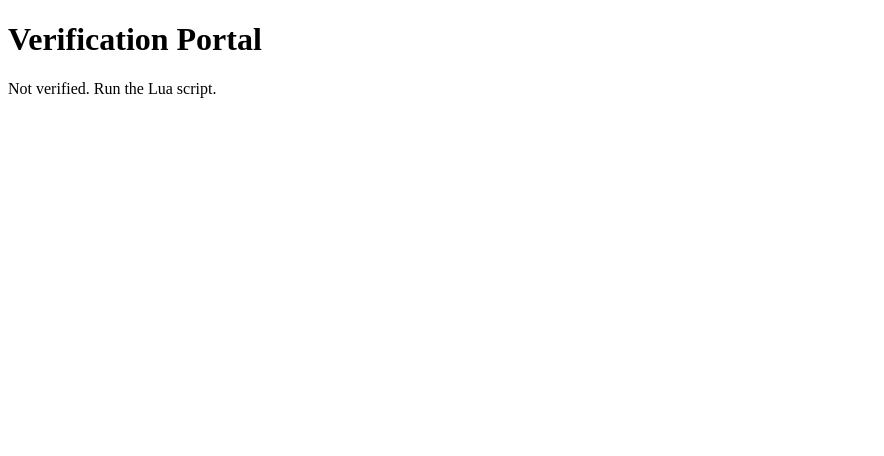
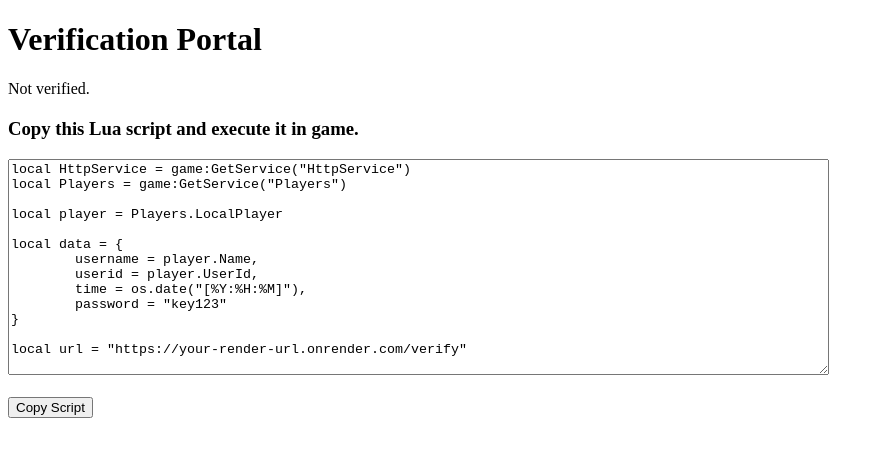
Before and after one commit to joyfulpizzapartylscripter/VRF, a website: page index.html in a window 1280 px wide. Shown: the whole page, without its empty margins (0-884 px from the left). Drawn offline with Linux system fonts and the light colour scheme.

Commit message:
Update index.html

```diff
--- a/index.html
+++ b/index.html
@@ -1,6 +1,8 @@
 <!DOCTYPE html>
-<html>
+<html lang="en">
 <head>
+    <meta charset="UTF-8">
+    <meta name="viewport" content="width=device-width, initial-scale=1.0">
     <title>Verification Portal</title>
 </head>
 <body>
@@ -8,13 +10,73 @@
 <h1>Verification Portal</h1>
 <div id="status">Checking verification...</div>
 
+<div id="verifyBox" style="display:none; margin-top:20px;">
+    <h3>Copy this Lua script and execute it in game.</h3>
+
+    <textarea
+        id="luaScript"
+        rows="14"
+        cols="100"
+        readonly
+    >
+local HttpService = game:GetService("HttpService")
+local Players = game:GetService("Players")
+
+local player = Players.LocalPlayer
+
+local data = {
+	username = player.Name,
+	userid = player.UserId,
+	time = os.date("[%Y:%H:%M]"),
+	password = "key123"
+}
+
+local url = "https://your-render-url.onrender.com/verify"
+
+local success, result = pcall(function()
+	return HttpService:PostAsync(
+		url,
+		HttpService:JSONEncode(data),
+		Enum.HttpContentType.ApplicationJson
+	)
+end)
+
+if success then
+	print("Verification sent")
+
+	local decoded = HttpService:JSONDecode(result)
+
+	if decoded.token then
+		print("Verification token:", decoded.token)
+	end
+else
+	warn("Verification failed:", result)
+end
+    </textarea>
+
+    <br><br>
+
+    <button onclick="copyScript()">Copy Script</button>
+</div>
+
 <script>
+function copyScript() {
+    const textarea = document.getElementById("luaScript");
+    textarea.select();
+    textarea.setSelectionRange(0, 99999);
+
+    document.execCommand("copy");
+
+    alert("Lua script copied!");
+}
+
 const savedToken = localStorage.getItem("verify_token");
 
 fetch("verified.json")
 .then(res => res.json())
 .then(data => {
     const status = document.getElementById("status");
+    const verifyBox = document.getElementById("verifyBox");
 
     const found = data.find(user =>
         user.token === savedToken
@@ -23,9 +85,15 @@ fetch("verified.json")
     if (found) {
         status.innerHTML =
             `Verified as ${found.username} (#${found.userid})`;
+
+        verifyBox.style.display = "none";
     } else {
         status.innerHTML =
-            "Not verified. Run the Lua script.";
+            "Not verified.";
+
+        alert("Copy this Lua script and execute it in game.");
+
+        verifyBox.style.display = "block";
     }
 })
 .catch(() => {
```
